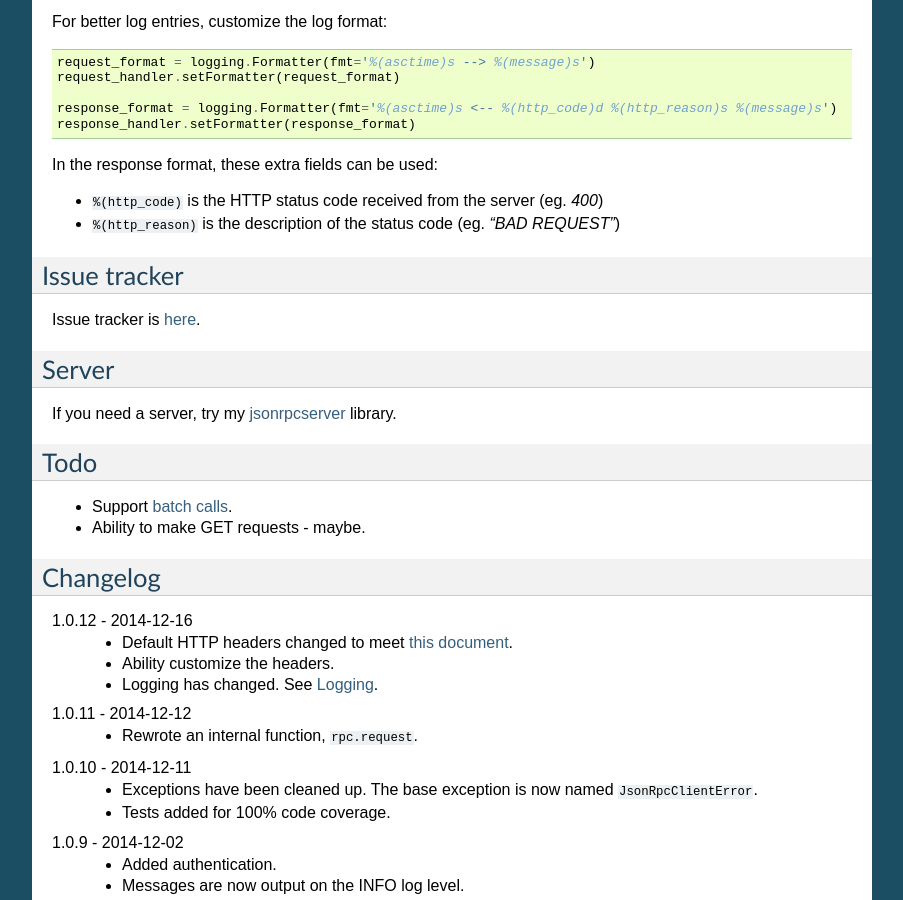
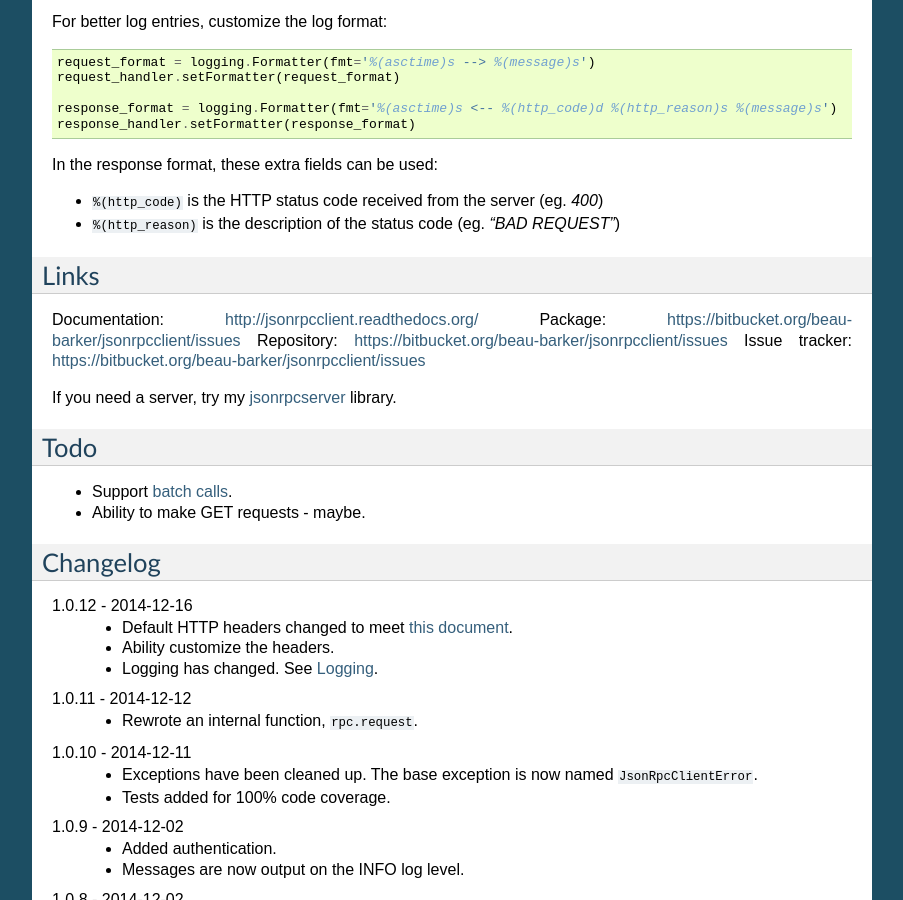
Before and after one commit to explodinglabs/jsonrpcclient, a Sphinx documentation site: the page built from doc/index.rst, in a window 1280 px wide and 900 px high, scrolled down 1962 px. Shown: the whole window, without its empty margins (198-1101 px from the left). Built offline with Sphinx 7.4.7, drawn with Linux system fonts in a browser that asks for light colours; some of the changed text lies outside the part shown.

Commit message:
Updated docs

```diff
--- a/doc/index.rst
+++ b/doc/index.rst
@@ -155,14 +155,13 @@
 * ``%(http_code)`` is the HTTP status code received from the server (eg. *400*)
 * ``%(http_reason)`` is the description of the status code (eg. *"BAD REQUEST"*)
 
-Issue tracker
--------------
+Links
+-----
 
-Issue tracker is `here
-<https://bitbucket.org/beau-barker/jsonrpcclient/issues>`_.
-
-Server
-------
+Documentation: http://jsonrpcclient.readthedocs.org/
+Package: https://bitbucket.org/beau-barker/jsonrpcclient/issues
+Repository: https://bitbucket.org/beau-barker/jsonrpcclient/issues
+Issue tracker: https://bitbucket.org/beau-barker/jsonrpcclient/issues
 
 If you need a server, try my `jsonrpcserver
 <https://pypi.python.org/pypi/jsonrpcserver>`_ library.
```
Also changed, not shown: HISTORY.rst (added, +33 -0 lines), README.rst (+0 -38 lines).
